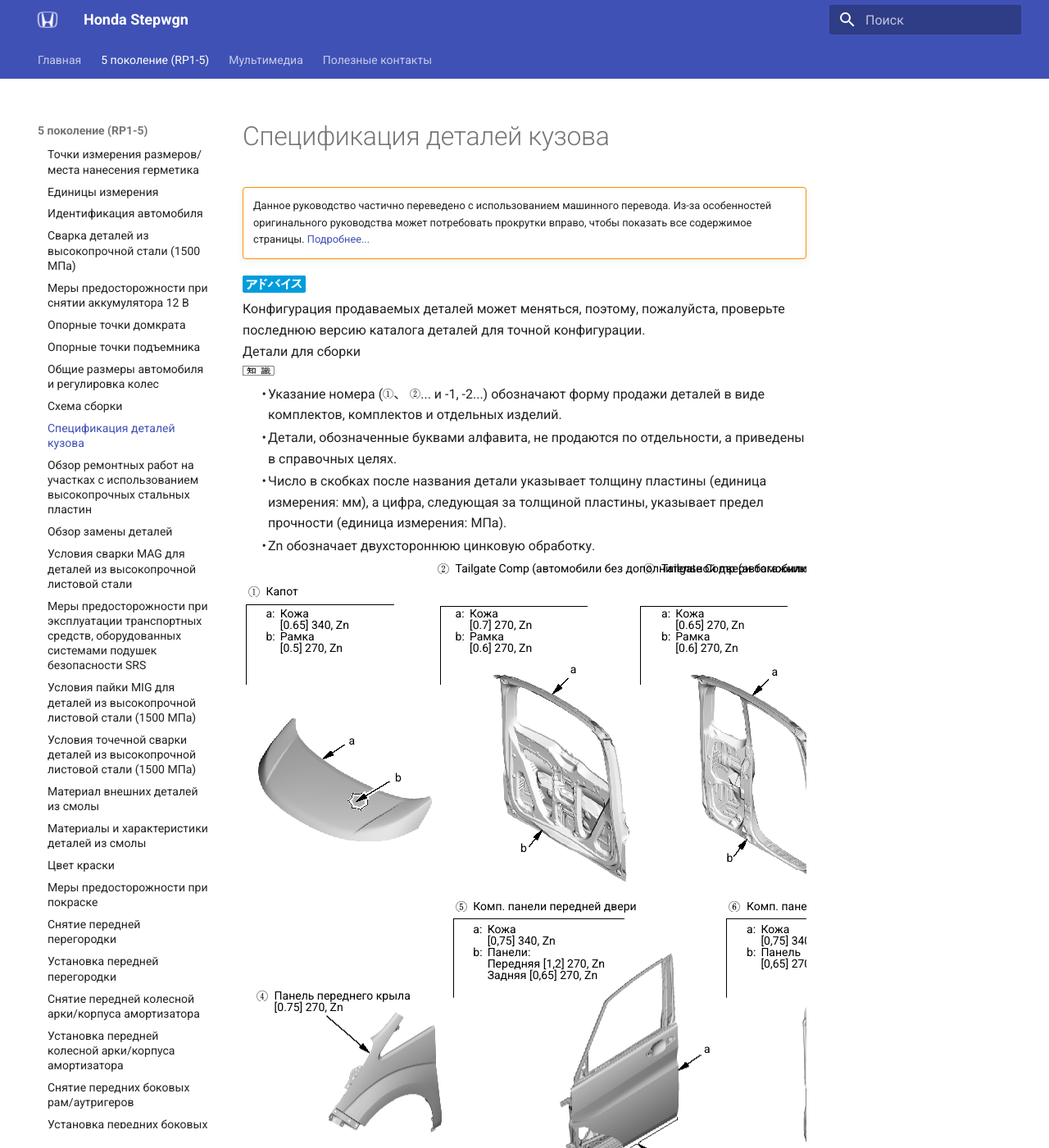
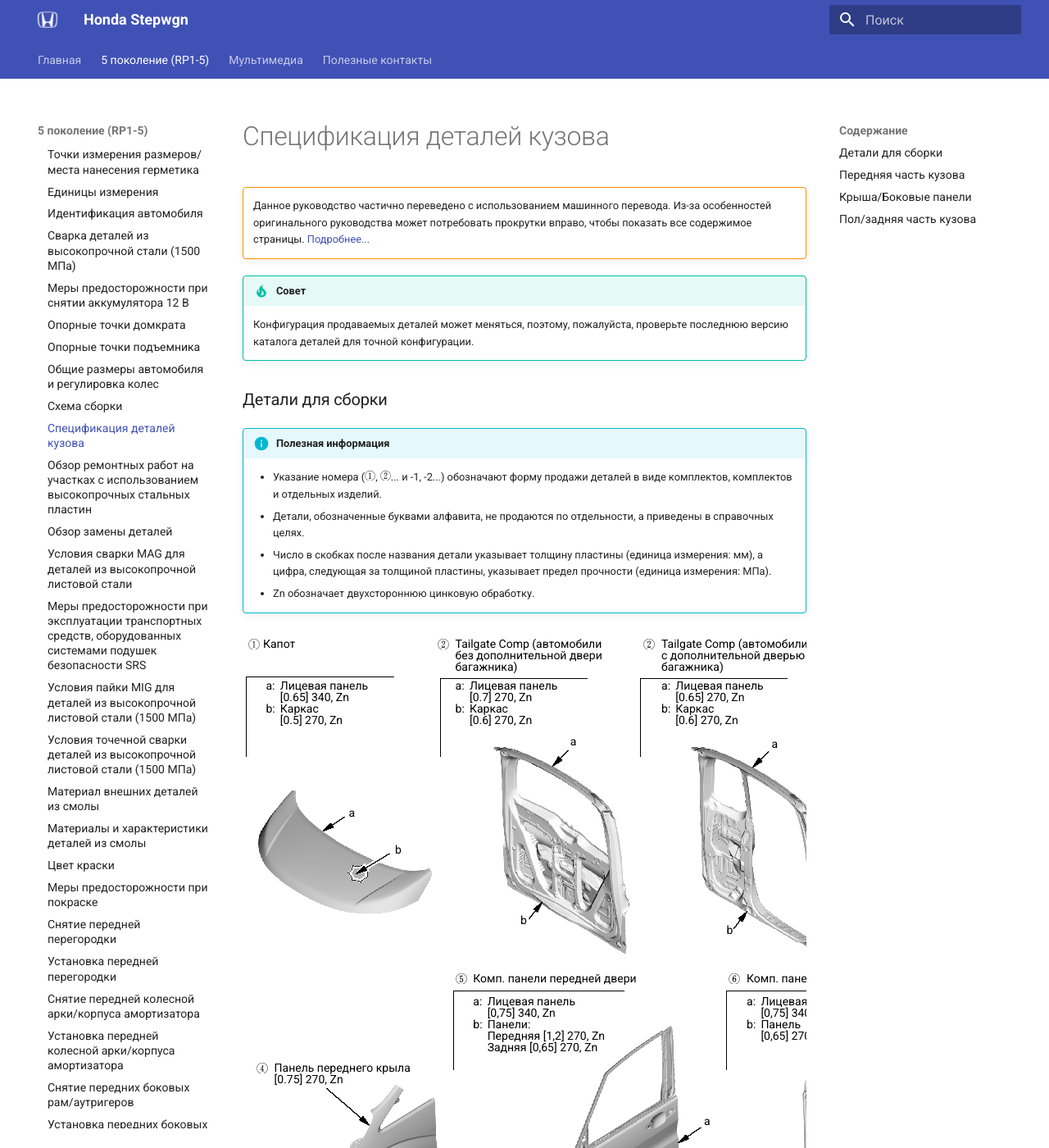
Before and after one commit to stepwgn/stepwgn.github.io, an MkDocs documentation site: the page built from docs/5g/manuals/body/000000000000012.md, in a window 1280 px wide and 1400 px high. Shown: the whole window at 82% size. Built offline with MkDocs 1.6.1 and Material for MkDocs 9.7.7, drawn with Linux system fonts in a browser that asks for light colours; some of the changed text lies outside the part shown.

Commit message:
Convert html to md
Signed-off-by: Zakhar Petrov <46595458+zakhar-petrov@users.noreply.github.com>

```diff
--- a/docs/5g/manuals/body/000000000000012.md
+++ b/docs/5g/manuals/body/000000000000012.md
@@ -1,120 +1,50 @@
 {% include-markdown "./about.md" start="<!--manual-body-info-start-->" end="<!--manual-body-info-end-->" %}
+
+!!! tip "Совет"
+
+    Конфигурация продаваемых деталей может меняться, поэтому, пожалуйста, проверьте последнюю версию каталога деталей для точной конфигурации.
+
+### Детали для сборки
+
+!!! info "Полезная информация"
+
+    - Указание номера (![](../img/symbol/Gaiji00003.png), ![](../img/symbol/Gaiji00004.png)... и -1, -2...) обозначают форму продажи деталей в виде комплектов, комплектов и отдельных изделий.
+    - Детали, обозначенные буквами алфавита, не продаются по отдельности, а приведены в справочных целях.
+    - Число в скобках после названия детали указывает толщину пластины (единица измерения: мм), а цифра, следующая за толщиной пластины, указывает предел прочности (единица измерения: МПа).
+    - Zn обозначает двухстороннюю цинковую обработку.
+
 <div id="divBody" style="display:block">
-<div>
-<a id="i00001"></a>
-<a id="i00003"></a>
-<div>
-<img src="../img/new-attention_jpn_226723_1.0.png"/>
-<div>Конфигурация продаваемых деталей может меняться, поэтому, пожалуйста, проверьте последнюю версию каталога деталей для точной конфигурации.</div>
-</div>
-<a id="i00002"></a>
-<div class="servinfosub_title">Детали для сборки</div>
-<div>
-<img src="../img/symbol/jpn_255740_1.0.png"/>
-</div>
-<table class="list1_table" frame="void">
-<tr>
-<td align="right" width="30">•
-</td>
-<td>
-<div>
-<font style="font-weight:normal;">Указание номера (<img src="../img/symbol/Gaiji00003.png" style="height:13px;"/>、
-<img src="../img/symbol/Gaiji00004.png" style="height:13px;"/>... и -1, -2...) обозначают форму продажи деталей в виде комплектов, комплектов и отдельных изделий.</font>
-</div>
-</td>
-</tr>
-<tr>
-<td align="right" width="30">•
-</td>
-<td>
-<div>
-Детали, обозначенные буквами алфавита, не продаются по отдельности, а приведены в справочных целях.
-</div>
-</td>
-</tr>
-<tr>
-<td align="right" width="30">•
-</td>
-<td>
-<div>
-Число в скобках после названия детали указывает толщину пластины (единица измерения: мм), а цифра, следующая за толщиной пластины, указывает предел прочности (единица измерения: МПа).
-</div>
-</td>
-</tr>
-<tr>
-<td align="right" width="30">•
-</td>
-<td>
-<div>
-Zn обозначает двухстороннюю цинковую обработку.
-</div>
-</td>
-</tr>
-</table>
-<a id="i00047"></a>
-<div>
 <script src="../js/25_3.0_jpn_15145857_3.0.js"></script>
-</div>
-<span id="imgId2" style="display:none"></span>
-<a id="i00046"></a>
-<div>
 <script src="../js/25_3.0_jpn_15145858_3.0.js"></script>
 </div>
-<a id="i00004"></a>
-<div class="servinfosub_title">Передняя часть корпуса</div>
-<span id="imgId3" style="display:none"></span>
-<a id="i00139"></a>
-<div>
+
+
+### Передняя часть кузова
+
+<div id="divBody" style="display:block">
 <script src="../js/25_3.0_jpn_15145859_3.0.js"></script>
-</div>
-<span id="imgId4" style="display:none"></span>
-<a id="i00149"></a>
-<div>
 <script src="../js/25_3.0_jpn_15145860_3.0.js"></script>
-</div>
-<span id="imgId5" style="display:none"></span>
-<a id="i00140"></a>
-<div>
 <script src="../js/25_3.0_jpn_15145861_3.0.js"></script>
 </div>
+
 <a id="i00007"></a>
-<div class="servinfosub_title">Крыша/Боковые панели</div>
-<span id="imgId6" style="display:none"></span>
-<a id="i00141"></a>
-<div>
+### Крыша/Боковые панели
+
+<div id="divBody" style="display:block">
 <script src="../js/25_3.0_jpn_15145862_3.0.js"></script>
-</div>
-<span id="imgId7" style="display:none"></span>
-<a id="i00142"></a>
-<div>
 <script src="../js/25_3.0_jpn_15145863_3.0.js"></script>
-</div>
-<span id="imgId8" style="display:none"></span>
-<a id="i00143"></a>
-<div>
 <script src="../js/25_3.0_jpn_15145864_3.0.js"></script>
 </div>
-<a id="i00010"></a>
-<div class="servinfosub_title">пол/задняя часть кузова</div>
-<span id="imgId9" style="display:none"></span>
-<a id="i00144"></a>
-<div>
+
+## Пол/задняя часть кузова
+
+<div id="divBody" style="display:block">
 <script src="../js/25_3.0_jpn_15145865_3.0.js"></script>
 </div>
-<span id="imgId10" style="display:none"></span>
-<a id="i00145"></a>
-<div>
+<div id="divBody" style="display:block">
 <script src="../js/25_3.0_jpn_15145866_3.0.js"></script>
 </div>
-<span id="imgId11" style="display:none"></span>
-<a id="i00146"></a>
-<div>
+<div id="divBody" style="display:block">
 <script src="../js/25_3.0_jpn_15145867_3.0.js"></script>
-</div>
-<span id="imgId12" style="display:none"></span>
-<a id="i00147"></a>
-<div>
 <script src="../js/25_3.0_jpn_15145868_3.0.js"></script>
 </div>
-</div>
-</div>
--- a/docs/5g/manuals/body/js/25_3.0_jpn_15145857_3.0.js
+++ b/docs/5g/manuals/body/js/25_3.0_jpn_15145857_3.0.js
@@ -3,23 +3,23 @@
 write("<div id=\"rect1\" name=\"PrtRectId\"class=\"drag\" strokecolor=\"white\" style=\"width:950.00px;height:409.01px;\">");
 write("<img id=\"img1\" name=\"PrtImgId\" src=\"../img/25_3.0_jpn_15145857_3.0.png\" border=\"1\" class=\"drag\" style=\"position:absolute;left:0px;top:0px;width:950.00px;height:409.01px;border-color:#ffffff\">");
 write("</div>");
-write("<p id=\"p1_1\" name=\"PrtPId\" class=\"drag\" style=\"position:absolute;left:237.949451px;top:6.779240px;font-weight:normal;font-size:10.5pt;color:black;\" prt_font_size=\"11.6pt\" disp_font_size=\"10.5pt\">");
+write("<p id=\"p1_1\" name=\"PrtPId\" class=\"drag\" style=\"position:absolute;left:237.949451px;top:10px;font-weight:normal;font-size:10.5pt;color:black;\" prt_font_size=\"11.6pt\" disp_font_size=\"10.5pt\">");
 write("<nobr><img id=\"gi1\" style=\"height:14px;\" src=\"../img/symbol/Gaiji00005.png\"></img></nobr>");
 write("</p>");
-write("<p id=\"p1_2\" name=\"PrtPId\" class=\"drag\" style=\"position:absolute;left:489.347038px;top:6.779240px;font-weight:normal;font-size:10.5pt;color:black;\" prt_font_size=\"11.6pt\" disp_font_size=\"10.5pt\">");
+write("<p id=\"p1_2\" name=\"PrtPId\" class=\"drag\" style=\"position:absolute;left:489.347038px;top:10px;font-weight:normal;font-size:10.5pt;color:black;\" prt_font_size=\"11.6pt\" disp_font_size=\"10.5pt\">");
 write("<nobr><img id=\"gi1\" style=\"height:14px;\" src=\"../img/symbol/Gaiji00005.png\"></img></nobr>");
 write("</p>");
-write("<p id=\"p1_3\" name=\"PrtPId\" class=\"drag\" style=\"position:absolute;left:714.737980px;top:6.779240px;font-weight:normal;font-size:10.5pt;color:black;\" prt_font_size=\"11.6pt\" disp_font_size=\"10.5pt\">");
+write("<p id=\"p1_3\" name=\"PrtPId\" class=\"drag\" style=\"position:absolute;left:714.737980px;top:10px;font-weight:normal;font-size:10.5pt;color:black;\" prt_font_size=\"11.6pt\" disp_font_size=\"10.5pt\">");
 write("<nobr><img id=\"gi1\" style=\"height:14px;\" src=\"../img/symbol/Gaiji00006.png\"></img></nobr>");
 write("</p>");
-write("<p id=\"p1_4\" name=\"PrtPId\" class=\"drag\" style=\"position:absolute;left:6.779255px;top:34.230627px;font-weight:normal;font-size:10.5pt;color:black;\" prt_font_size=\"11.6pt\" disp_font_size=\"10.5pt\">");
+write("<p id=\"p1_4\" name=\"PrtPId\" class=\"drag\" style=\"position:absolute;left:6.779255px;top:10px;font-weight:normal;font-size:10.5pt;color:black;\" prt_font_size=\"11.6pt\" disp_font_size=\"10.5pt\">");
 write("<nobr><img id=\"gi1\" style=\"height:14px;\" src=\"../img/symbol/Gaiji00007.png\"></img></nobr>");
 write("</p>");
-write("<p id=\"p1_5\" name=\"PrtPId\" class=\"drag\" style=\"position:absolute;left:28.451460px;top:34.230627px;font-weight:normal;font-size:10.5pt;color:black;\" prt_font_size=\"11.6pt\" disp_font_size=\"10.5pt\">");
+write("<p id=\"p1_5\" name=\"PrtPId\" class=\"drag\" style=\"position:absolute;left:25px;top:10px;font-weight:normal;font-size:10.5pt;color:black;\" prt_font_size=\"11.6pt\" disp_font_size=\"10.5pt\">");
 write("<nobr>Капот</nobr>");
 write("</p>");
 write("<p id=\"p1_6\" name=\"PrtPId\" class=\"drag\" style=\"position:absolute;left:45.789225px;top:61.682016px;font-weight:normal;font-size:10.5pt;color:black;\" prt_font_size=\"11.6pt\" disp_font_size=\"10.5pt\">");
-write("<nobr>Кожа<br>[0.65] 340, Zn<br>Рамка<br>[0.5] 270, Zn</nobr>");
+write("<nobr>Лицевая панель<br>[0.65] 340, Zn<br>Каркас<br>[0.5] 270, Zn</nobr>");
 write("</p>");
 write("<p id=\"p1_7\" name=\"PrtPId\" class=\"drag\" style=\"position:absolute;left:129.588421px;top:216.276678px;font-weight:normal;font-size:10.5pt;color:black;\" prt_font_size=\"11.6pt\" disp_font_size=\"10.5pt\">");
 write("<nobr>a</nobr>");
@@ -31,7 +31,7 @@
 write("<nobr>b</nobr>");
 write("</p>");
 write("<p id=\"p1_10\" name=\"PrtPId\" class=\"drag\" style=\"position:absolute;left:276.959421px;top:61.682016px;font-weight:normal;font-size:10.5pt;color:black;\" prt_font_size=\"11.6pt\" disp_font_size=\"10.5pt\">");
-write("<nobr>Кожа<br>[0.7] 270, Zn<br>Рамка<br>[0.6] 270, Zn<br></nobr>");
+write("<nobr>Лицевая панель<br>[0.7] 270, Zn<br>Каркас<br>[0.6] 270, Zn<br></nobr>");
 write("</p>");
 write("<p id=\"p1_11\" name=\"PrtPId\" class=\"drag\" style=\"position:absolute;left:259.621657px;top:61.682016px;font-weight:normal;font-size:10.5pt;color:black;\" prt_font_size=\"11.6pt\" disp_font_size=\"10.5pt\">");
 write("<nobr>a:<br><br>b:</nobr>");
@@ -40,7 +40,7 @@
 write("<nobr>a:<br><br>b:</nobr>");
 write("</p>");
 write("<p id=\"p1_13\" name=\"PrtPId\" class=\"drag\" style=\"position:absolute;left:528.357009px;top:61.682016px;font-weight:normal;font-size:10.5pt;color:black;\" prt_font_size=\"11.6pt\" disp_font_size=\"10.5pt\">");
-write("<nobr>Кожа<br>[0.65] 270, Zn<br>Рамка<br>[0.6] 270, Zn</nobr>");
+write("<nobr>Лицевая панель<br>[0.65] 270, Zn<br>Каркас<br>[0.6] 270, Zn</nobr>");
 write("</p>");
 write("<p id=\"p1_14\" name=\"PrtPId\" class=\"drag\" style=\"position:absolute;left:795.647547px;top:363.647289px;font-weight:normal;font-size:10.5pt;color:black;\" prt_font_size=\"11.6pt\" disp_font_size=\"10.5pt\">");
 write("<nobr>b</nobr>");
@@ -64,16 +64,16 @@
 write("<nobr>a:<br><br>b:</nobr>");
 write("</p>");
 write("<p id=\"p1_21\" name=\"PrtPId\" class=\"drag\" style=\"position:absolute;left:753.747949px;top:61.682016px;font-weight:normal;font-size:10.5pt;color:black;\" prt_font_size=\"11.6pt\" disp_font_size=\"10.5pt\">");
-write("<nobr>Кожа<br>[0.65] 270, Zn<br>Рамка<br>[0.6] 270, Zn</nobr>");
+write("<nobr>Лицевая панель<br>[0.65] 270, Zn<br>Каркас<br>[0.6] 270, Zn</nobr>");
 write("</p>");
-write("<p id=\"p1_22\" name=\"PrtPId\" class=\"drag\" style=\"position:absolute;left:259.621657px;top:6.779240px;font-weight:normal;font-size:10.5pt;color:black;\" prt_font_size=\"11.6pt\" disp_font_size=\"10.5pt\">");
-write("<nobr>Tailgate Comp (автомобили без дополнительной двери багажника)</nobr>");
+write("<p id=\"p1_22\" name=\"PrtPId\" class=\"drag\" style=\"position:absolute;left:259.621657px;top:10px;font-weight:normal;font-size:10.5pt;color:black;\" prt_font_size=\"11.6pt\" disp_font_size=\"10.5pt\">");
+write("<nobr>Tailgate Comp (автомобили<br>без дополнительной двери<br>багажника)</nobr>");
 write("</p>");
-write("<p id=\"p1_23\" name=\"PrtPId\" class=\"drag\" style=\"position:absolute;left:736.410184px;top:6.779240px;font-weight:normal;font-size:10.5pt;color:black;\" prt_font_size=\"11.6pt\" disp_font_size=\"10.5pt\">");
-write("<nobr>Комплект дополнительной двери задней двери<br> (транспортные средства, оборудованные дополнительной дверью задней двери)</nobr>");
+write("<p id=\"p1_23\" name=\"PrtPId\" class=\"drag\" style=\"position:absolute;left:736.410184px;top:10px;font-weight:normal;font-size:10.5pt;color:black;\" prt_font_size=\"11.6pt\" disp_font_size=\"10.5pt\">");
+write("<nobr>Комплект дополнительной двери<br>(автомобили, с дополнительной<br>дверью багажника)</nobr>");
 write("</p>");
-write("<p id=\"p1_24\" name=\"PrtPId\" class=\"drag\" style=\"position:absolute;left:511.019244px;top:6.779240px;font-weight:normal;font-size:10.5pt;color:black;\" prt_font_size=\"11.6pt\" disp_font_size=\"10.5pt\">");
-write("<nobr>Tailgate Comp (автомобили, оборудованные дополнительной дверью багажника)</nobr>");
+write("<p id=\"p1_24\" name=\"PrtPId\" class=\"drag\" style=\"position:absolute;left:511.019244px;top:10px;font-weight:normal;font-size:10.5pt;color:black;\" prt_font_size=\"11.6pt\" disp_font_size=\"10.5pt\">");
+write("<nobr>Tailgate Comp (автомобили,<br>с дополнительной дверью<br>багажника)</nobr>");
 write("</p>");
 write("</div>");
 }
--- a/docs/5g/manuals/body/js/25_3.0_jpn_15145858_3.0.js
+++ b/docs/5g/manuals/body/js/25_3.0_jpn_15145858_3.0.js
@@ -19,7 +19,7 @@
 write("<nobr>a:<br><br>b:</nobr>");
 write("</p>");
 write("<p id=\"p2_6\" name=\"PrtPId\" class=\"drag\" style=\"position:absolute;left:298.631627px;top:37.120544px;font-weight:normal;font-size:10.5pt;color:black;\" prt_font_size=\"11.6pt\" disp_font_size=\"10.5pt\">");
-write("<nobr>Кожа<br>[0,75] 340, Zn<br>Панели:<br>Передняя [1,2] 270, Zn<br>Задняя [0,65] 270, Zn</nobr>");
+write("<nobr>Лицевая панель<br>[0,75] 340, Zn<br>Панели:<br>Передняя [1,2] 270, Zn<br>Задняя [0,65] 270, Zn</nobr>");
 write("</p>");
 write("<p id=\"p2_7\" name=\"PrtPId\" class=\"drag\" style=\"position:absolute;left:508.129616px;top:318.860787px;font-weight:normal;font-size:10.5pt;color:black;\" prt_font_size=\"11.6pt\" disp_font_size=\"10.5pt\">");
 write("<nobr>б, сзади</nobr>");
@@ -31,7 +31,7 @@
 write("<nobr>a:<br><br>b:</nobr>");
 write("</p>");
 write("<p id=\"p2_10\" name=\"PrtPId\" class=\"drag\" style=\"position:absolute;left:632.383596px;top:37.120544px;font-weight:normal;font-size:10.5pt;color:black;\" prt_font_size=\"11.6pt\" disp_font_size=\"10.5pt\">");
-write("<nobr>Кожа<br>[0,75] 340, Zn<br>Панель<br>[0,65] 270, Zn</nobr>");
+write("<nobr>Лицевая панель<br>[0,75] 340, Zn<br>Панель<br>[0,65] 270, Zn</nobr>");
 write("</p>");
 write("<p id=\"p2_11\" name=\"PrtPId\" class=\"drag\" style=\"position:absolute;left:857.774537px;top:154.151106px;font-weight:normal;font-size:10.5pt;color:black;\" prt_font_size=\"11.6pt\" disp_font_size=\"10.5pt\">");
 write("<nobr>a</nobr>");
```
Also changed, not shown: docs/5g/manuals/body/000000000000029.md (+1 -1 lines), docs/5g/manuals/body/000000000000031.md (+1 -1 lines), docs/5g/manuals/body/000000000000033.md (+1 -1 lines), docs/5g/manuals/body/000000000000039.md (+1 -1 lines).
